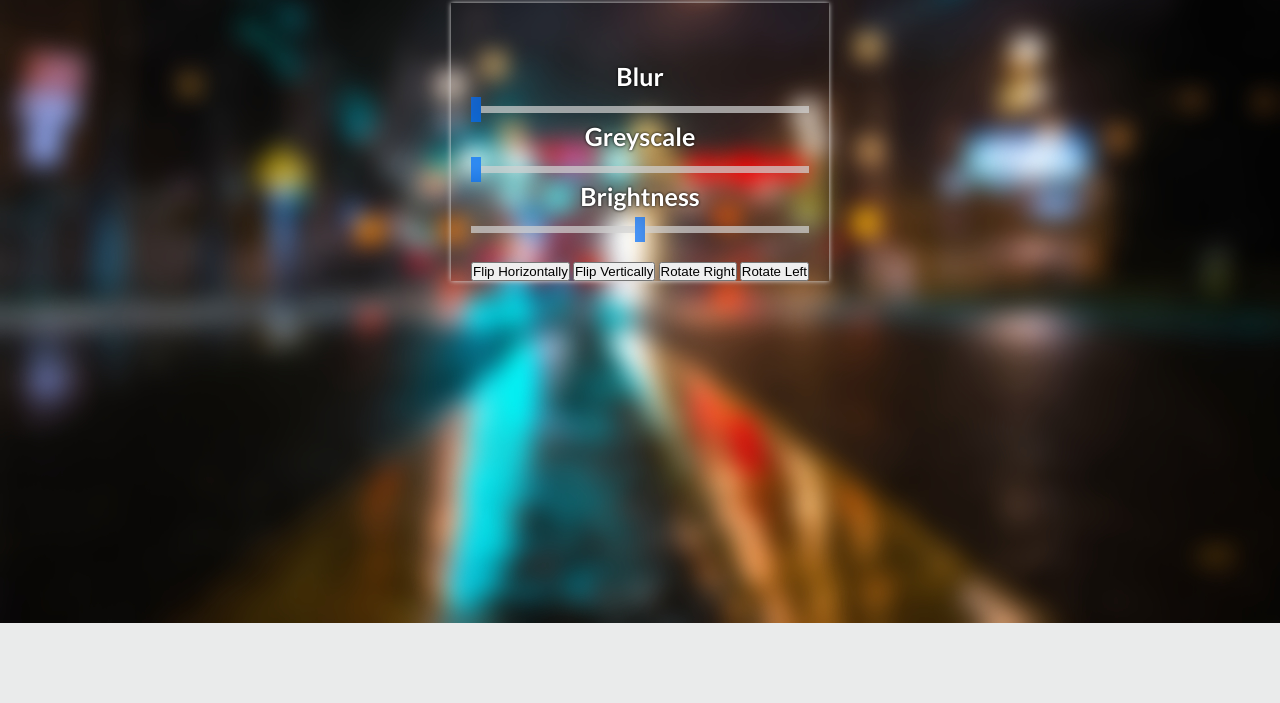
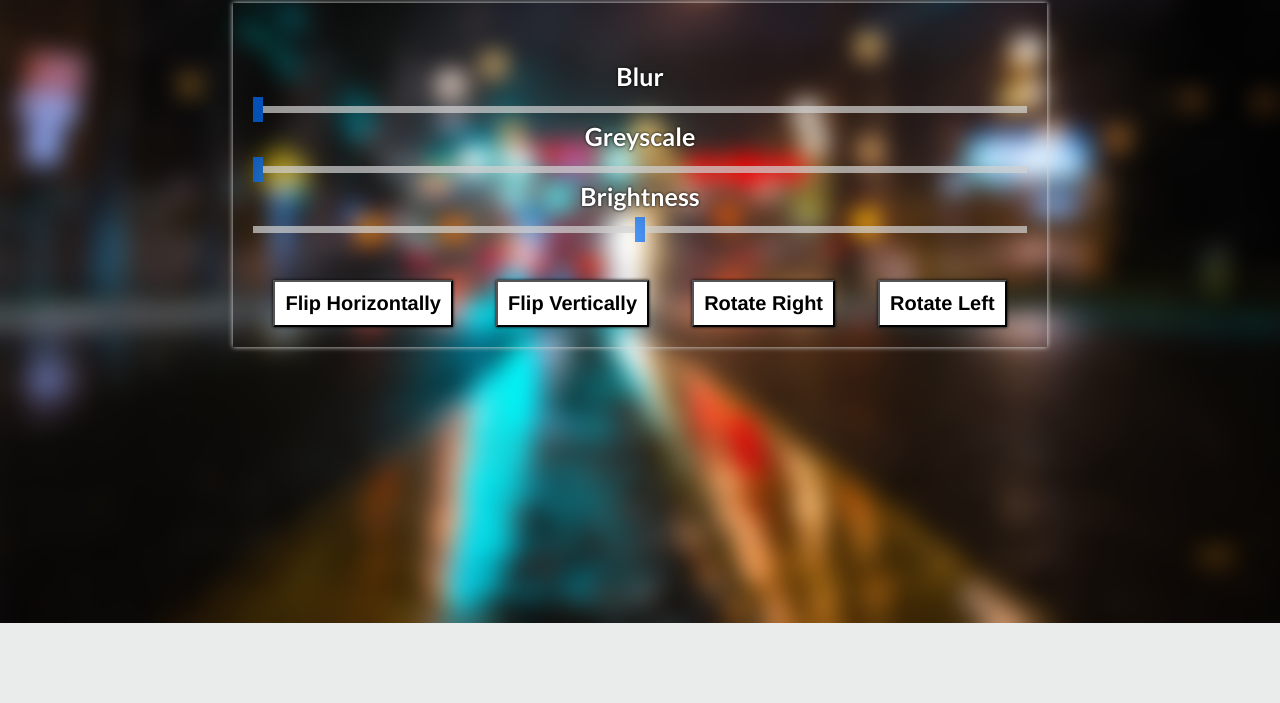
Before and after one commit to Fractali/CSImageEdit, a plain HTML site: page public/views/editor.html in a window 1280 px wide. Shown: the part 97-800 px from the top of the page. Drawn offline with nearby package versions, Linux system fonts and the light colour scheme; files that its build step writes are made by us from their sources; no server answers; files whose address does not match are found by name.

Commit message:
Add files via upload

```diff
--- a/public/views/editor.html
+++ b/public/views/editor.html
@@ -1,8 +1,11 @@
 <!DOCTYPE html>
+
 <!--   -->
 <html>
 <head>
 <link rel="stylesheet" href="css/styleeditor.css">
+<link rel="icon" href="images/image.png">
+<link rel="import" href="url('https://fonts.googleapis.com/css?family=Lato:400,700,900|Open+Sans:300,400|Oswald:400,700');">
 <meta charset="utf-8"/>
     <style type="text/css">
 
@@ -30,6 +33,7 @@
 	</div>
 </div>
 	</div>
+
 <br id=Break class=Break>
 <br>
 <!--------> <!-------->
@@ -53,16 +57,18 @@
 
 	<br>
 	<!--------> <!-------->
+	<b>
+	<button style="font-family: Helvetica ; font-size: 20px; font-weight: bold; background-color: white; padding: 10px; box-shadow: 0px 0px 3px #000; margin: 20px"
+	onclick="FlipX()">Flip Horizontally</button>
+	<!-------->
+	<button style="font-family:Helvetica; font-size: 20px; font-weight: bold; background-color: white; padding: 10px; box-shadow: 0px 0px 3px #000; margin: 20px"
+	onclick="FlipY()">Flip Vertically</button>
+	<!-------->
+	<button style="font-family:Helvetica; font-size: 20px; font-weight: bold; background-color: white; padding: 10px; box-shadow: 0px 0px 3px #000; margin: 20px"   onclick="RotateR();Break()">Rotate Right</button>
+	<!-------->
+	<button style="font-family:Helvetica; font-size: 20px; font-weight: bold; background-color: white; padding: 10px; box-shadow: 0px 0px 3px #000; margin: 20px"   onclick="RotateL();Break()">Rotate Left</button>
 
-	<button class="Button" onclick="FlipX()">Flip Horizontally</button>
-	<!-------->
-	<button class="Button" onclick="FlipY()">Flip Vertically</button>
-	<!-------->
-	<button class="Button" onclick="RotateR();Break()">Rotate Right</button>
-	<!-------->
-	<button class="Button" onclick="RotateL();Break()">Rotate Left</button>
-
-		<!-------->
+	</b>	<!-------->
 	</div>
 
 </div>
```
Also changed, not shown: public/views/index.html (+6 -3 lines).
